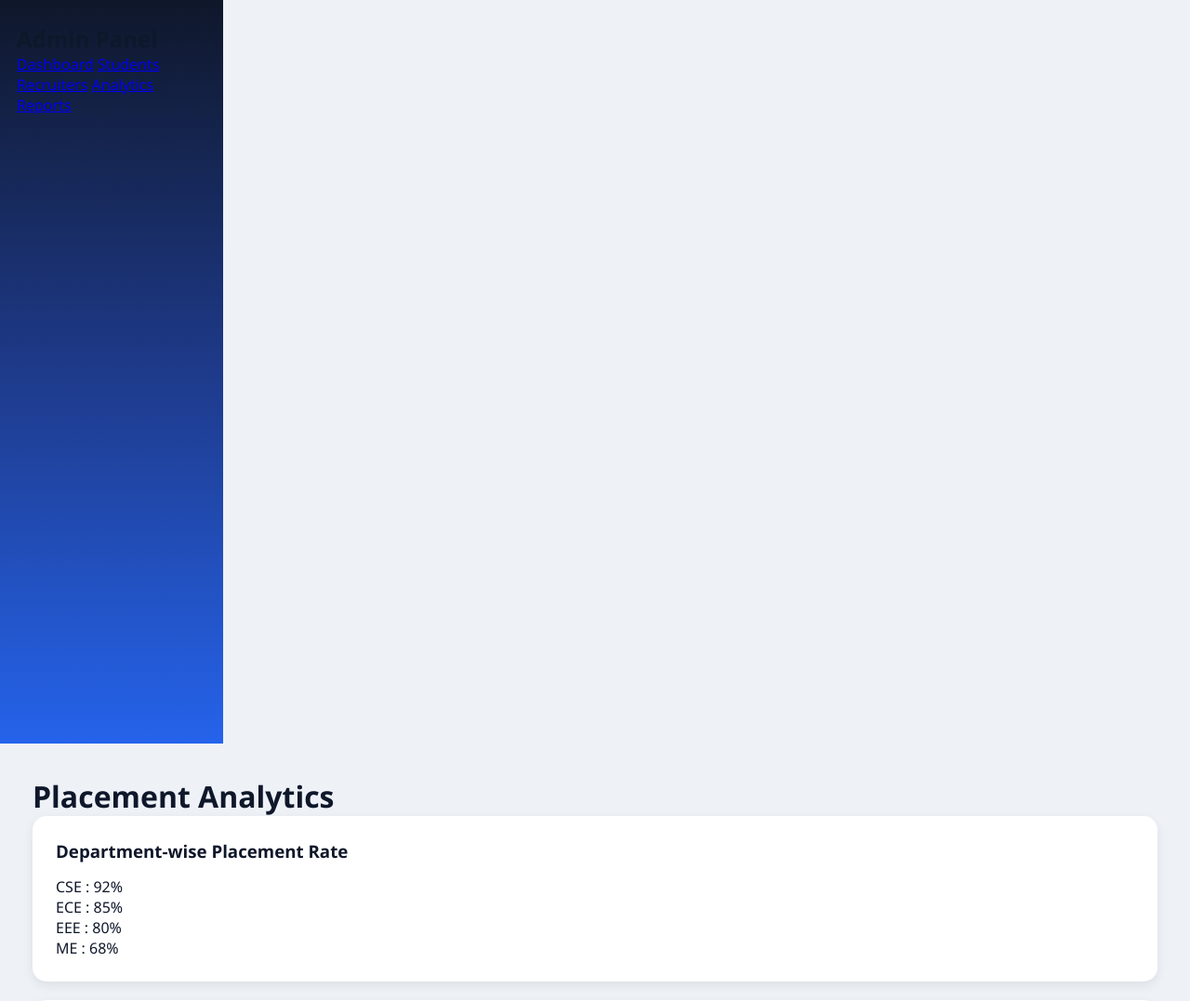
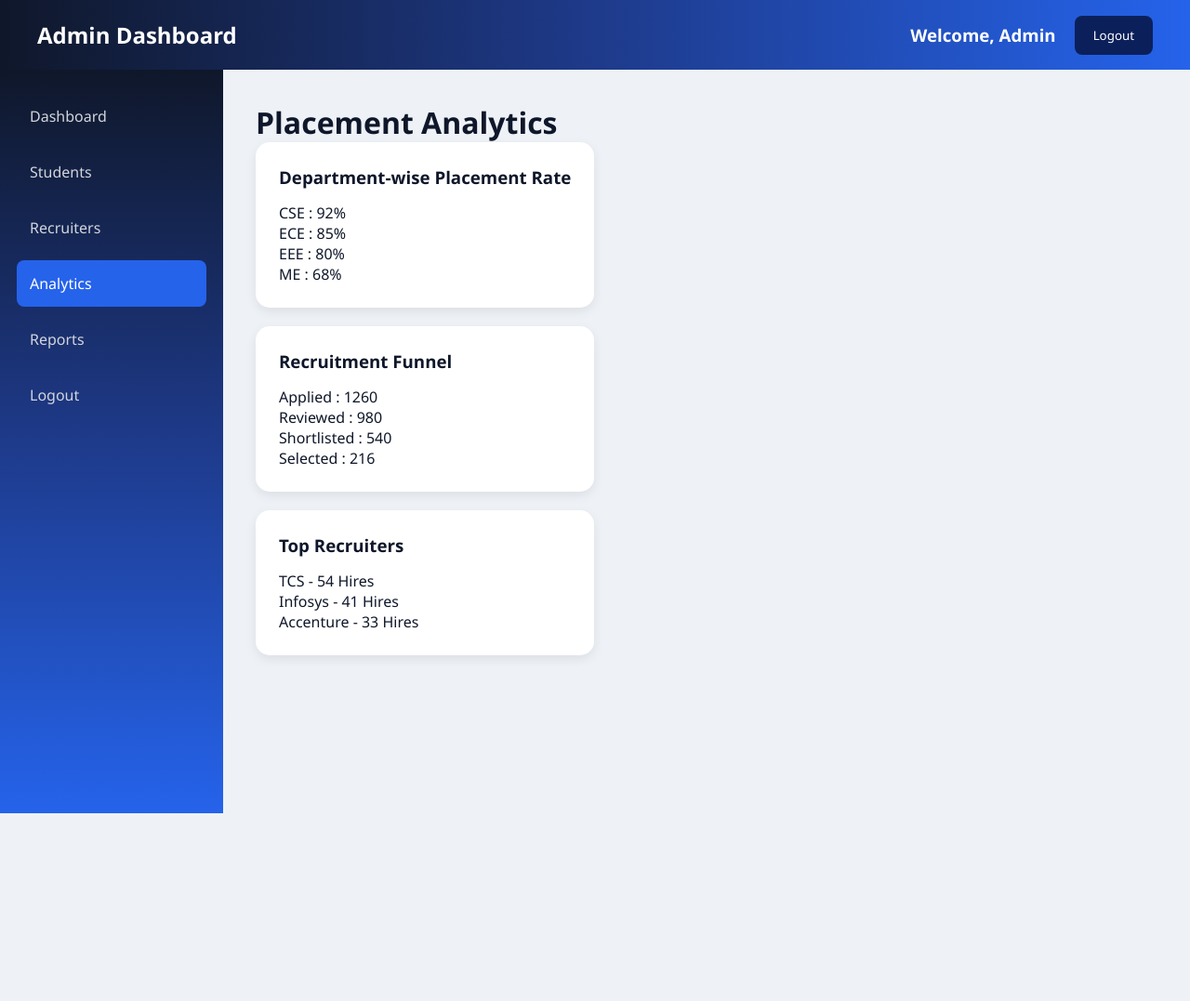
Before and after one commit to ambad-iii/Project, a Flask app: page /admin_analytics in a window 1280 px wide. Shown: the top 1077 px of the page at 93% size. After the commit the page ends 875 px from the top, so only its background shows below. Run offline with Flask 3, Linux system fonts and the light colour scheme.

Commit message:
Update admin_analytics.html

```diff
--- a/College Placement Portal/templates/admin_analytics.html
+++ b/College Placement Portal/templates/admin_analytics.html
@@ -8,15 +8,29 @@
 
 </head>
 <body>
+    <div class="navbar">
+    <h1>Admin Dashboard</h1>
+
+        <div class="navbar-right">
+            <h3>Welcome, Admin</h3>
+
+            <a href="/logout">
+                <button class="logout-btn">Logout</button>
+            </a>
+        </div>
+    </div>
+
+    <div class="container">
+        <div class="container">
             <div class="sidebar">
-
-    <h2>Admin Panel</h2>
-
-    <a href="/admin_dashboard">Dashboard</a>
-    <a href="/admin_students">Students</a>
-    <a href="/admin_recruiters">Recruiters</a>
-    <a href="/admin_analytics">Analytics</a>
-    <a href="/admin_reports">Reports</a>
+                <ul>
+                    <li><a href="/admin_dashboard">Dashboard</a></li>
+                    <li><a href="/admin_students">Students</a></li>
+                    <li><a href="/admin_recruiters">Recruiters</a></li>
+                    <li class="active"><a href="/admin_analytics">Analytics</a></li>
+                    <li><a href="/admin_reports">Reports</a></li>
+                    <li onclick="confirmLogout()">Logout</li>
+                </ul>
 
             </div>
 
@@ -51,5 +65,7 @@
                     </div>
 
             </div>
+        </div>
+    </div>
 </body>
 </html>
```
Lines whose indentation alone changed are shown as unchanged.
